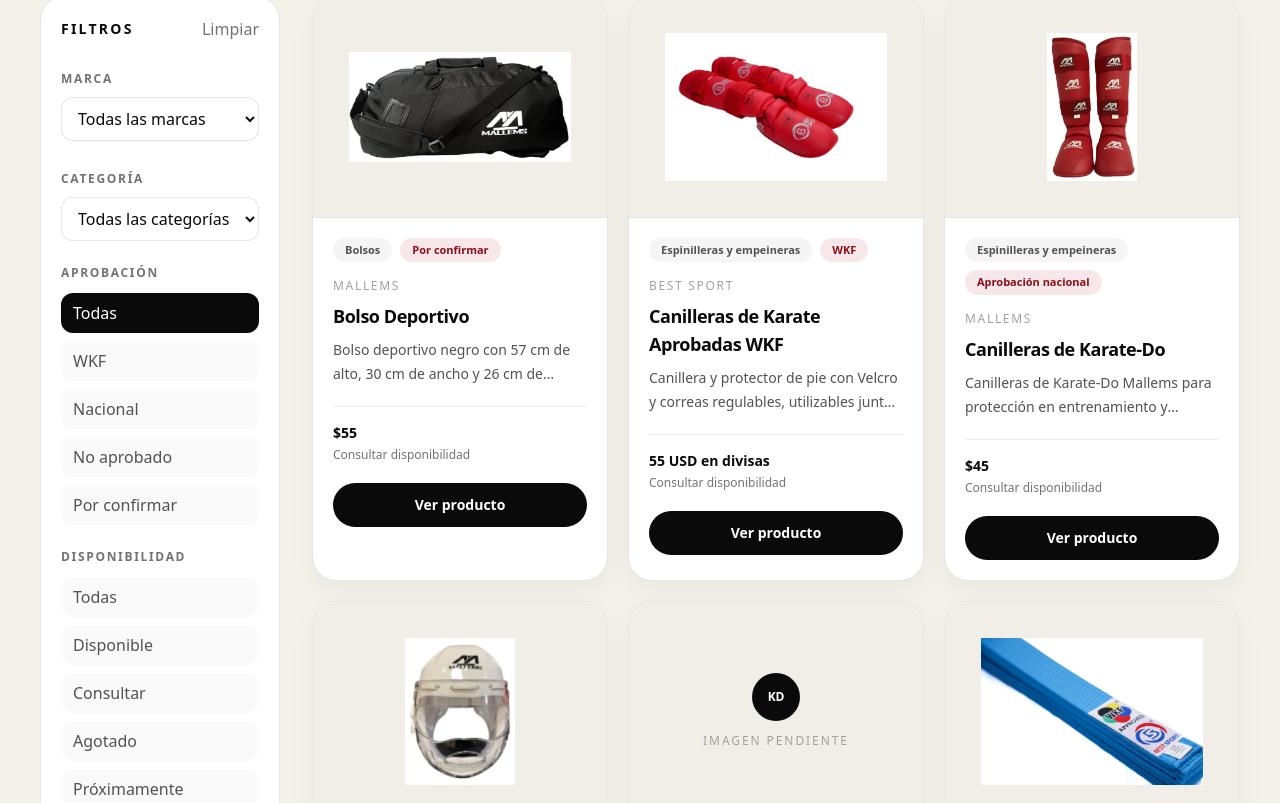
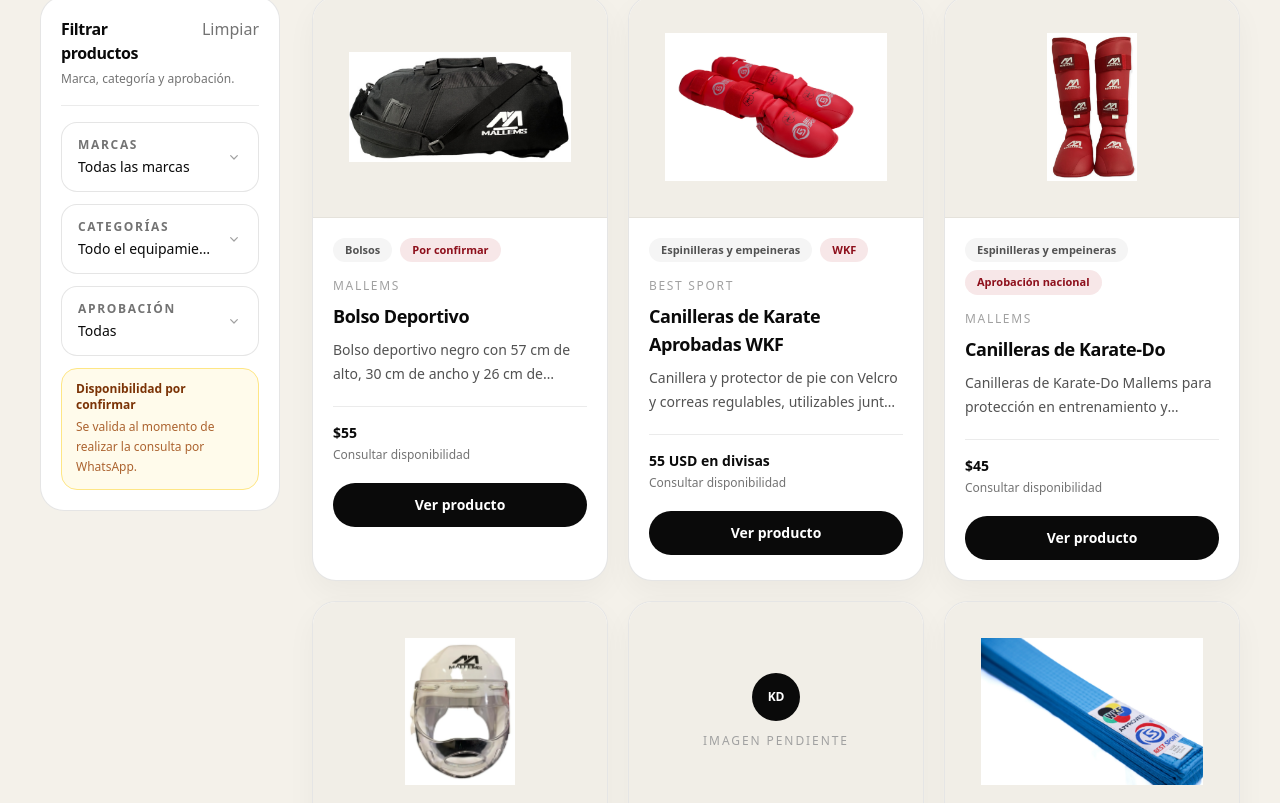
Before and after one commit to maorusohh/catalogo-karate, a Next.js app: page /catalogo in a window 1280 px wide. Shown: the part 477-1280 px from the top of the page. Built offline with nearby package versions, Linux system fonts and the light colour scheme.

Commit message:
feat: add compact hierarchical filters on main visual base

```diff
--- a/src/components/catalog/catalog-filters.tsx
+++ b/src/components/catalog/catalog-filters.tsx
@@ -1,81 +1,131 @@
 "use client";
 
-import type { ApprovalLevel, AvailabilityStatus, Brand, Category } from "@/types/catalog";
+import type { ReactNode } from "react";
 
 import type { CatalogFilters as CatalogFiltersState } from "@/lib/catalog/queries";
+import type { ApprovalLevel, Brand, Category, Product } from "@/types/catalog";
 
 type CatalogFiltersProps = {
   filters: CatalogFiltersState;
   brands: Brand[];
   categories: Category[];
+  products: Product[];
   onChange: (filters: CatalogFiltersState) => void;
   onReset: () => void;
 };
 
-const approvalOptions: Array<{
+type ApprovalOption = {
   value: ApprovalLevel | "ALL";
   label: string;
-}> = [
-  {
-    value: "ALL",
-    label: "Todas",
-  },
-  {
-    value: "WKF",
-    label: "WKF",
-  },
+  detail?: string;
+};
+
+const approvalOptions: ApprovalOption[] = [
+  { value: "ALL", label: "Todas" },
+  { value: "WKF", label: "WKF", detail: "World Karate Federation" },
   {
     value: "NATIONAL",
-    label: "Nacional",
+    label: "FVKD",
+    detail: "Federación Venezolana de Karate Do · Nacional",
   },
-  {
-    value: "NON_APPROVED",
-    label: "No aprobado",
-  },
-  {
-    value: "UNSPECIFIED",
-    label: "Por confirmar",
-  },
+  { value: "NON_APPROVED", label: "No aprobado" },
+  { value: "UNSPECIFIED", label: "Sin aprobación especificada" },
 ];
 
-const availabilityOptions: Array<{
-  value: AvailabilityStatus | "ALL";
-  label: string;
-}> = [
-  {
-    value: "ALL",
-    label: "Todas",
-  },
-  {
-    value: "AVAILABLE",
-    label: "Disponible",
-  },
-  {
-    value: "CONSULT",
-    label: "Consultar",
-  },
-  {
-    value: "OUT_OF_STOCK",
-    label: "Agotado",
-  },
-  {
-    value: "COMING_SOON",
-    label: "Próximamente",
-  },
-];
+const categoryOrder = ["karategis", "protecciones", "cinturones", "accesorios"];
+
+function getCategoryOrder(category: Category): number {
+  const index = categoryOrder.indexOf(category.id);
+
+  return index === -1 ? categoryOrder.length : index;
+}
+
+function getApprovalLabel(value: ApprovalLevel | "ALL"): string {
+  return approvalOptions.find((option) => option.value === value)?.label ?? "Todas";
+}
+
+function ChevronIcon({ className = "" }: { className?: string }) {
+  return (
+    <svg
+      aria-hidden="true"
+      viewBox="0 0 24 24"
+      className={className}
+      fill="none"
+      stroke="currentColor"
+      strokeWidth="1.8"
+      strokeLinecap="round"
+      strokeLinejoin="round"
+    >
+      <path d="m7 10 5 5 5-5" />
+    </svg>
+  );
+}
+
+function FilterSection({
+  title,
+  value,
+  children,
+}: {
+  title: string;
+  value: string;
+  children: ReactNode;
+}) {
+  return (
+    <details className="group overflow-hidden rounded-2xl border border-black/10 bg-white">
+      <summary className="flex cursor-pointer list-none items-center gap-3 px-4 py-3.5 [&::-webkit-details-marker]:hidden">
+        <div className="min-w-0 flex-1">
+          <p className="text-xs font-semibold tracking-[0.14em] text-neutral-500 uppercase">
+            {title}
+          </p>
+          <p className="mt-1 truncate text-sm font-medium text-neutral-950">{value}</p>
+        </div>
+
+        <ChevronIcon className="size-4 shrink-0 text-neutral-400 transition-transform duration-200 group-open:rotate-180" />
+      </summary>
+
+      <div className="border-t border-black/10 bg-neutral-50/70 p-2.5">{children}</div>
+    </details>
+  );
+}
 
 export function CatalogFilters({
   filters,
   brands,
   categories,
+  products,
   onChange,
   onReset,
 }: CatalogFiltersProps) {
+  const activeBrands = brands
+    .filter((brand) => brand.active)
+    .sort((a, b) => a.name.localeCompare(b.name, "es"));
+
+  const activeCategories = categories.filter((category) => category.active);
+
+  const topLevelCategories = activeCategories
+    .filter((category) => category.parentId === null)
+    .sort((a, b) => {
+      const orderDifference = getCategoryOrder(a) - getCategoryOrder(b);
+      return orderDifference || a.name.localeCompare(b.name, "es");
+    });
+
+  const selectedBrandName =
+    filters.brandId === "ALL"
+      ? "Todas las marcas"
+      : (activeBrands.find((brand) => brand.id === filters.brandId)?.name ?? "Todas las marcas");
+
+  const selectedCategoryName =
+    filters.categoryId === "ALL"
+      ? "Todo el equipamiento"
+      : (activeCategories.find((category) => category.id === filters.categoryId)?.name ??
+        "Todo el equipamiento");
+
   return (
     <div className="rounded-3xl border border-black/10 bg-white p-5">
-      <div className="flex items-center justify-between gap-4">
-        <h2 className="text-sm font-semibold tracking-[0.16em] text-neutral-950 uppercase">
-          Filtros
+      <div className="border-b border-black/8 pb-4">
+        <div className="flex items-baseline justify-between gap-4">
+          <h2 className="text-base font-semibold tracking-tight text-neutral-950">
+            Filtrar productos
           </h2>
 
           <button
@@ -87,63 +137,170 @@ export function CatalogFilters({
           </button>
         </div>
 
-      <div className="mt-6 space-y-6">
-        <label className="block">
-          <span className="text-xs font-semibold tracking-[0.14em] text-neutral-500 uppercase">
-            Marca
-          </span>
+        <p className="mt-1 text-xs leading-5 text-neutral-500">Marca, categoría y aprobación.</p>
+      </div>
 
-          <select
-            value={filters.brandId}
-            onChange={(event) =>
+      <div className="mt-4 space-y-3">
+        <FilterSection title="Marcas" value={selectedBrandName}>
+          <div className="space-y-2">
+            <button
+              type="button"
+              onClick={() => onChange({ ...filters, brandId: "ALL" })}
+              className={`w-full rounded-xl px-3 py-2.5 text-left text-sm font-semibold transition-colors ${
+                filters.brandId === "ALL"
+                  ? "bg-neutral-950 text-white"
+                  : "bg-white text-neutral-700 hover:bg-neutral-100"
+              }`}
+            >
+              Todas las marcas
+            </button>
+
+            {activeBrands.map((brand) => {
+              const categoryIds = new Set(
+                products
+                  .filter((product) => product.active && product.brandId === brand.id)
+                  .map((product) => product.categoryId),
+              );
+
+              const brandCategories = activeCategories
+                .filter((category) => categoryIds.has(category.id))
+                .sort((a, b) => a.name.localeCompare(b.name, "es"));
+
+              const brandSelected = filters.brandId === brand.id;
+
+              return (
+                <details
+                  key={brand.id}
+                  className="group/brand overflow-hidden rounded-xl border border-black/10 bg-white"
+                >
+                  <summary className="flex cursor-pointer list-none items-center justify-between gap-3 px-3 py-2.5 text-sm font-semibold text-neutral-900 [&::-webkit-details-marker]:hidden">
+                    <span>{brand.name}</span>
+                    <ChevronIcon
+                      className={`size-4 transition-transform duration-200 group-open/brand:rotate-180 ${
+                        brandSelected ? "text-[#b31322]" : "text-neutral-400"
+                      }`}
+                    />
+                  </summary>
+
+                  <div className="space-y-1 border-t border-black/8 p-2">
+                    <button
+                      type="button"
+                      onClick={() =>
+                        onChange({ ...filters, brandId: brand.id, categoryId: "ALL" })
+                      }
+                      className={`w-full rounded-lg px-3 py-2 text-left text-sm transition-colors ${
+                        brandSelected && filters.categoryId === "ALL"
+                          ? "bg-neutral-950 font-semibold text-white"
+                          : "text-neutral-600 hover:bg-neutral-50 hover:text-neutral-950"
+                      }`}
+                    >
+                      Todos los productos
+                    </button>
+
+                    {brandCategories.map((category) => {
+                      const selected = brandSelected && filters.categoryId === category.id;
+
+                      return (
+                        <button
+                          key={category.id}
+                          type="button"
+                          onClick={() =>
                             onChange({
                               ...filters,
-                brandId: event.target.value,
+                              brandId: brand.id,
+                              categoryId: category.id,
                             })
                           }
-            className="mt-2 min-h-11 w-full rounded-xl border border-black/10 bg-white px-3 text-sm text-neutral-950 outline-none focus:border-neutral-950"
+                          className={`w-full rounded-lg px-3 py-2 text-left text-sm transition-colors ${
+                            selected
+                              ? "bg-neutral-950 font-semibold text-white"
+                              : "text-neutral-600 hover:bg-neutral-50 hover:text-neutral-950"
+                          }`}
                         >
-            <option value="ALL">Todas las marcas</option>
+                          {category.name}
+                        </button>
+                      );
+                    })}
+                  </div>
+                </details>
+              );
+            })}
+          </div>
+        </FilterSection>
 
-            {brands.map((brand) => (
-              <option key={brand.id} value={brand.id}>
-                {brand.name}
-              </option>
+        <FilterSection title="Categorías" value={selectedCategoryName}>
+          <div className="space-y-2">
+            <button
+              type="button"
+              onClick={() => onChange({ ...filters, categoryId: "ALL" })}
+              className={`w-full rounded-xl px-3 py-2.5 text-left text-sm font-semibold transition-colors ${
+                filters.categoryId === "ALL"
+                  ? "bg-neutral-950 text-white"
+                  : "bg-white text-neutral-700 hover:bg-neutral-100"
+              }`}
+            >
+              Todo el equipamiento
+            </button>
+
+            {topLevelCategories.map((parent) => {
+              const children = activeCategories
+                .filter((category) => category.parentId === parent.id)
+                .sort((a, b) => a.name.localeCompare(b.name, "es"));
+
+              const selectedInGroup =
+                filters.categoryId === parent.id ||
+                children.some((child) => child.id === filters.categoryId);
+
+              return (
+                <details
+                  key={parent.id}
+                  className="group/category overflow-hidden rounded-xl border border-black/10 bg-white"
+                >
+                  <summary className="flex cursor-pointer list-none items-center justify-between gap-3 px-3 py-2.5 text-sm font-semibold text-neutral-900 [&::-webkit-details-marker]:hidden">
+                    <span>{parent.name}</span>
+                    <ChevronIcon
+                      className={`size-4 transition-transform duration-200 group-open/category:rotate-180 ${
+                        selectedInGroup ? "text-[#b31322]" : "text-neutral-400"
+                      }`}
+                    />
+                  </summary>
+
+                  <div className="space-y-1 border-t border-black/8 p-2">
+                    <button
+                      type="button"
+                      onClick={() => onChange({ ...filters, categoryId: parent.id })}
+                      className={`w-full rounded-lg px-3 py-2 text-left text-sm transition-colors ${
+                        filters.categoryId === parent.id
+                          ? "bg-neutral-950 font-semibold text-white"
+                          : "text-neutral-600 hover:bg-neutral-50 hover:text-neutral-950"
+                      }`}
+                    >
+                      Todos
+                    </button>
+
+                    {children.map((child) => (
+                      <button
+                        key={child.id}
+                        type="button"
+                        onClick={() => onChange({ ...filters, categoryId: child.id })}
+                        className={`w-full rounded-lg px-3 py-2 text-left text-sm transition-colors ${
+                          filters.categoryId === child.id
+                            ? "bg-neutral-950 font-semibold text-white"
+                            : "text-neutral-600 hover:bg-neutral-50 hover:text-neutral-950"
+                        }`}
+                      >
+                        {child.name}
+                      </button>
                     ))}
-          </select>
-        </label>
+                  </div>
+                </details>
+              );
+            })}
+          </div>
+        </FilterSection>
 
-        <label className="block">
-          <span className="text-xs font-semibold tracking-[0.14em] text-neutral-500 uppercase">
-            Categoría
-          </span>
-
-          <select
-            value={filters.categoryId}
-            onChange={(event) =>
-              onChange({
-                ...filters,
-                categoryId: event.target.value,
-              })
-            }
-            className="mt-2 min-h-11 w-full rounded-xl border border-black/10 bg-white px-3 text-sm text-neutral-950 outline-none focus:border-neutral-950"
-          >
-            <option value="ALL">Todas las categorías</option>
-
-            {categories.map((category) => (
-              <option key={category.id} value={category.id}>
-                {category.name}
-              </option>
-            ))}
-          </select>
-        </label>
-
-        <fieldset>
-          <legend className="text-xs font-semibold tracking-[0.14em] text-neutral-500 uppercase">
-            Aprobación
-          </legend>
-
-          <div className="mt-3 grid gap-2">
+        <FilterSection title="Aprobación" value={getApprovalLabel(filters.approval)}>
+          <div className="grid gap-2">
             {approvalOptions.map((option) => {
               const selected = filters.approval === option.value;
 
@@ -151,56 +308,35 @@ export function CatalogFilters({
                 <button
                   key={option.value}
                   type="button"
-                  onClick={() =>
-                    onChange({
-                      ...filters,
-                      approval: option.value,
-                    })
-                  }
-                  className={`min-h-10 rounded-xl px-3 text-left text-sm font-medium transition-colors ${
+                  onClick={() => onChange({ ...filters, approval: option.value })}
+                  className={`rounded-xl px-3 py-2.5 text-left transition-colors ${
                     selected
                       ? "bg-neutral-950 text-white"
-                      : "bg-neutral-50 text-neutral-600 hover:bg-neutral-100"
+                      : "bg-white text-neutral-700 hover:bg-neutral-100"
                   }`}
                 >
-                  {option.label}
+                  <span className="block text-sm font-semibold">{option.label}</span>
+                  {option.detail ? (
+                    <span
+                      className={`mt-0.5 block text-[11px] leading-4 ${
+                        selected ? "text-white/65" : "text-neutral-500"
+                      }`}
+                    >
+                      {option.detail}
+                    </span>
+                  ) : null}
                 </button>
               );
             })}
           </div>
-        </fieldset>
+        </FilterSection>
 
-        <fieldset>
-          <legend className="text-xs font-semibold tracking-[0.14em] text-neutral-500 uppercase">
-            Disponibilidad
-          </legend>
-
-          <div className="mt-3 grid gap-2">
-            {availabilityOptions.map((option) => {
-              const selected = filters.availability === option.value;
-
-              return (
-                <button
-                  key={option.value}
-                  type="button"
-                  onClick={() =>
-                    onChange({
-                      ...filters,
-                      availability: option.value,
-                    })
-                  }
-                  className={`min-h-10 rounded-xl px-3 text-left text-sm font-medium transition-colors ${
-                    selected
-                      ? "bg-neutral-950 text-white"
-                      : "bg-neutral-50 text-neutral-600 hover:bg-neutral-100"
-                  }`}
-                >
-                  {option.label}
-                </button>
-              );
-            })}
+        <div className="rounded-2xl border border-amber-200 bg-amber-50 px-3.5 py-3">
+          <p className="text-xs font-semibold text-amber-900">Disponibilidad por confirmar</p>
+          <p className="mt-1 text-xs leading-5 text-amber-800/80">
+            Se valida al momento de realizar la consulta por WhatsApp.
+          </p>
         </div>
-        </fieldset>
       </div>
     </div>
   );
```
Lines whose indentation alone changed are shown as unchanged.
